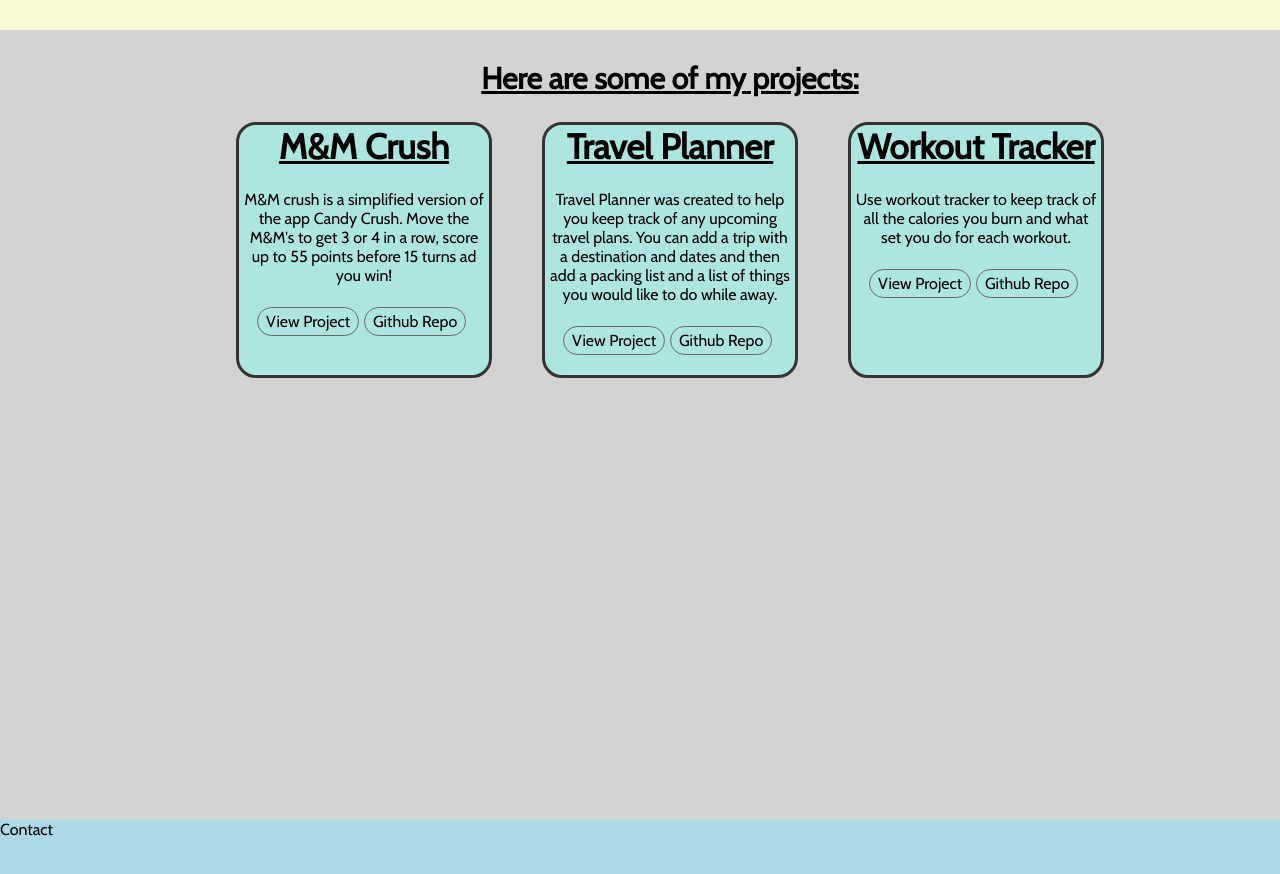
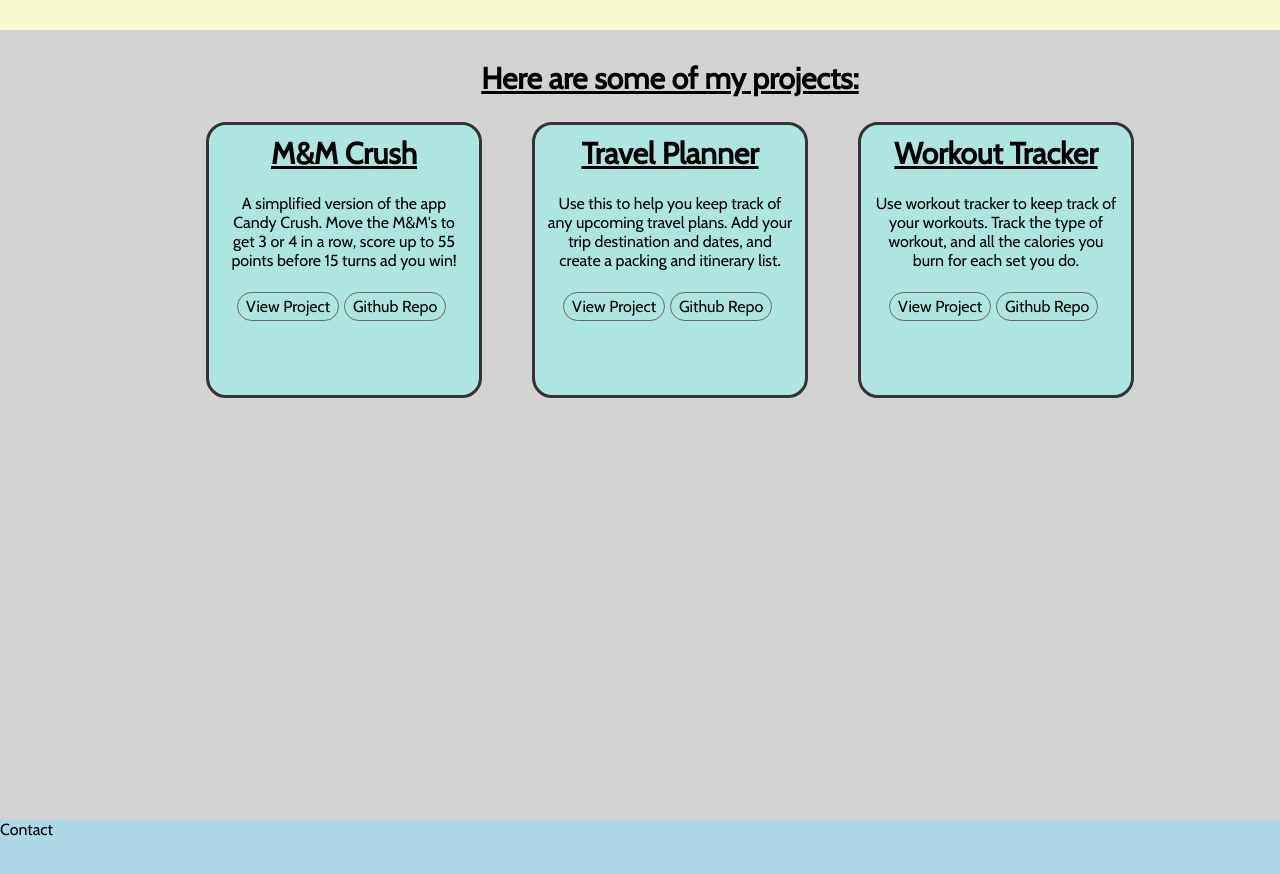
Before and after one commit to jesspesale/portfolio-site, a React (Create React App) app: page / in a window 1280 px wide. Shown: the part 1480-2354 px from the top of the page. Built offline with nearby package versions, Linux system fonts and the light colour scheme.

Commit message:
removed images and re-wrote descriptions for project object

```diff
--- a/src/components/project_item/project_item.css
+++ b/src/components/project_item/project_item.css
@@ -19,6 +19,7 @@ a{
     border: 3px solid rgb(53, 51, 51);
     margin: 5px 5px;
     background-color: rgb(173, 230, 225);
+    padding: 10px;
 }
 
 .project-image{
@@ -34,7 +35,7 @@ a{
 }
 
 .project-title{
-    font-size: 35px;
+    font-size: 30px;
     text-align: center;
     font-weight: 600;
     text-decoration: underline;
@@ -47,7 +48,6 @@ a{
     margin:0 0.3em 0.3em 0;
     border-radius: 20px;
     box-sizing: border-box;
-    /* text-decoration:none; */
     font-weight:300;
     color:#000000;
     text-align:center;
--- a/src/data/projects.js
+++ b/src/data/projects.js
@@ -1,28 +1,24 @@
-import mnm from "../images/mnm-crush.png"
-import travelplanner from "../images/travel-planner.png"
 
 export const projects = [
   {
     id: 1,
     title: "M&M Crush",
     url: "https://mnm-crush.netlify.app/",
-    image: mnm,
-    desc: "M&M crush is a simplified version of the app Candy Crush. Move the M&M's to get 3 or 4 in a row, score up to 55 points before 15 turns ad you win!",
+    desc: "A simplified version of the app Candy Crush. Move the M&M's to get 3 or 4 in a row, score up to 55 points before 15 turns ad you win!",
     git: "https://github.com/jesspesale/mnm-crush",
   },
   {
     id: 2,
     title: "Travel Planner",
     url: "https://travel-plannerr.netlify.app/",
-    img: travelplanner,
-    desc: "Travel Planner was created to help you keep track of any upcoming travel plans. You can add a trip with a destination and dates and then add a packing list and a list of things you would like to do while away.",
+    desc: "Use this to help you keep track of any upcoming travel plans. Add your trip destination and dates, and create a packing and itinerary list.",
     git: "https://github.com/jesspesale/travel-planner-frontend",
   },
   {
     id: 3,
     title: "Workout Tracker",
     url: "https://travel-plannerr.netlify.app/",
-    img: travelplanner,
-    desc: "Use workout tracker to keep track of all the calories you burn and what set you do for each workout.",
+    desc: "Use workout tracker to keep track of your workouts. Track the type of workout, and all the calories you burn for each set you do.",
+    git: ""
   },
 ];
```
